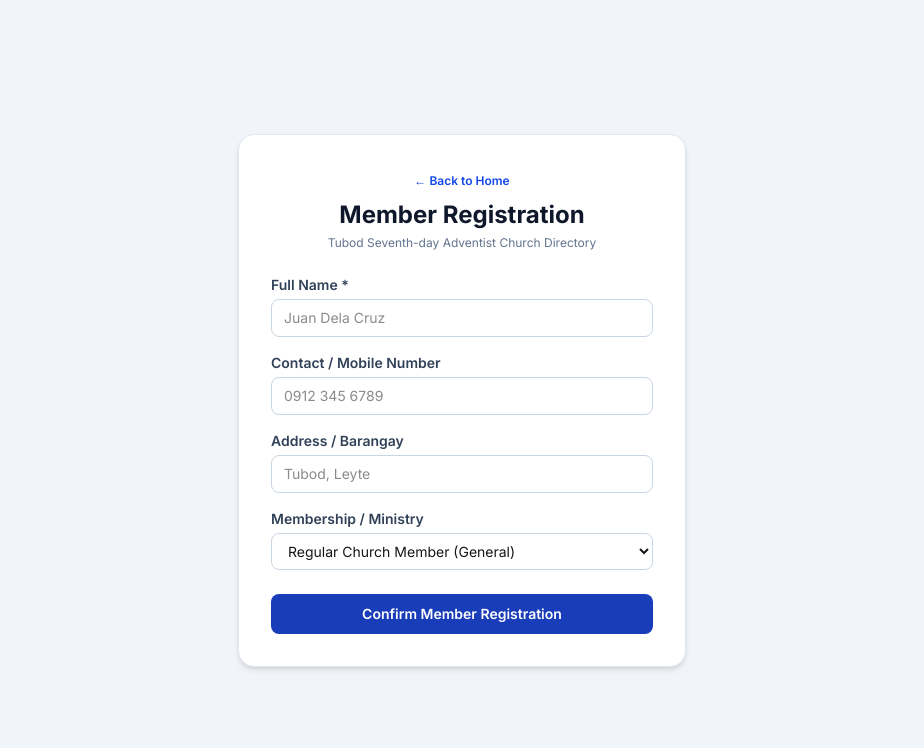
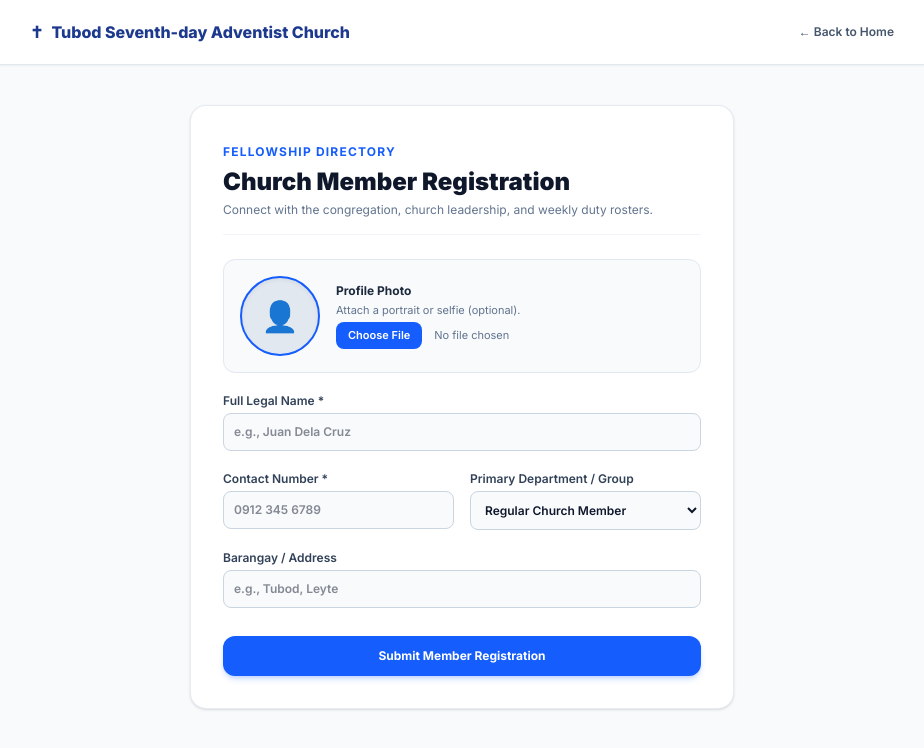
Before and after one commit to mvcashbel-art/church-website, a Next.js app: page /register in a window 1280 px wide. Shown: the top 748 px of the page, without its empty margins (178-1102 px from the left). Built offline with nearby package versions, Linux system fonts and the light colour scheme.

Commit message:
Update page.tsx

```diff
--- a/app/register/page.tsx
+++ b/app/register/page.tsx
@@ -1,129 +1,242 @@
 "use client";
 
-import { useState } from "react";
+import { useState, ChangeEvent } from "react";
 import Link from "next/link";
 
+interface Member {
+  id: number;
+  fullName: string;
+  phone: string;
+  address: string;
+  registeredAt: string;
+  department?: string;
+  photoUrl?: string;
+}
+
 export default function RegisterPage() {
-  const [formData, setFormData] = useState({
-    fullName: "",
-    phone: "",
-    address: "",
-    department: "Regular Church Member",
-  });
+  const [fullName, setFullName] = useState("");
+  const [phone, setPhone] = useState("");
+  const [address, setAddress] = useState("");
+  const [department, setDepartment] = useState("Regular Church Member");
+  const [photoPreview, setPhotoPreview] = useState<string>("");
+  const [submitted, setSubmitted] = useState(false);
 
-  const [submitted, setSubmitted] = useState(false);
+  // Resize and compress photo so it easily fits localStorage
+  const handlePhotoSelect = (e: ChangeEvent<HTMLInputElement>) => {
+    const file = e.target.files?.[0];
+    if (!file) return;
+
+    const reader = new FileReader();
+    reader.onload = (event) => {
+      const img = new Image();
+      img.onload = () => {
+        const canvas = document.createElement("canvas");
+        const MAX_SIZE = 250;
+        let width = img.width;
+        let height = img.height;
+
+        if (width > height) {
+          if (width > MAX_SIZE) {
+            height = Math.round((height * MAX_SIZE) / width);
+            width = MAX_SIZE;
+          }
+        } else {
+          if (height > MAX_SIZE) {
+            width = Math.round((width * MAX_SIZE) / height);
+            height = MAX_SIZE;
+          }
+        }
+
+        canvas.width = width;
+        canvas.height = height;
+        const ctx = canvas.getContext("2d");
+        if (ctx) {
+          ctx.drawImage(img, 0, 0, width, height);
+          const compressed = canvas.toDataURL("image/jpeg", 0.7);
+          setPhotoPreview(compressed);
+        }
+      };
+      img.src = event.target?.result as string;
+    };
+    reader.readAsDataURL(file);
+  };
 
   const handleSubmit = (e: React.FormEvent) => {
     e.preventDefault();
-    if (!formData.fullName.trim()) return;
+    if (!fullName.trim() || !phone.trim()) return;
 
-    const newMember = {
+    const newMember: Member = {
       id: Date.now(),
-      fullName: formData.fullName,
-      phone: formData.phone || "N/A",
-      address: formData.address || "Tubod",
-      department: formData.department,
-      registeredAt: new Date().toLocaleDateString(),
+      fullName: fullName.trim(),
+      phone: phone.trim(),
+      address: address.trim(),
+      registeredAt: new Date().toLocaleDateString("en-US", {
+        month: "short",
+        day: "numeric",
+        year: "numeric",
+      }),
+      department,
+      photoUrl: photoPreview || "",
     };
 
-    const existing = JSON.parse(localStorage.getItem("church_members") || "[]");
-    localStorage.setItem("church_members", JSON.stringify([newMember, ...existing]));
+    const saved = localStorage.getItem("church_members");
+    const members: Member[] = saved ? JSON.parse(saved) : [];
+    members.unshift(newMember);
+    localStorage.setItem("church_members", JSON.stringify(members));
+
     setSubmitted(true);
   };
 
   return (
-    <div className="min-h-screen bg-slate-100 flex flex-col justify-center items-center p-4">
-      <div className="max-w-md w-full bg-white rounded-2xl shadow-md p-8 border border-slate-200">
-        <div className="text-center mb-6">
-          <Link href="/" className="text-xs font-semibold text-blue-700 hover:underline">
+    <div className="min-h-screen bg-slate-50 text-slate-900 pb-20 selection:bg-blue-100">
+      <header className="bg-white border-b border-slate-200 sticky top-0 z-30 shadow-xs">
+        <div className="max-w-4xl mx-auto px-4 h-16 flex items-center justify-between">
+          <Link href="/" className="font-extrabold text-blue-900 text-sm sm:text-base flex items-center gap-2">
+            <span>✝</span> Tubod Seventh-day Adventist Church
+          </Link>
+          <Link href="/" className="text-xs font-semibold text-slate-600 hover:text-blue-700 transition-colors">
             &larr; Back to Home
           </Link>
-          <h1 className="text-2xl font-bold text-slate-900 mt-2">Member Registration</h1>
+        </div>
+      </header>
+
+      <main className="max-w-xl mx-auto px-4 pt-10">
+        <div className="bg-white border border-slate-200/80 rounded-2xl p-6 sm:p-8 shadow-sm">
+          {submitted ? (
+            <div className="text-center py-8 space-y-4">
+              <div className="w-16 h-16 bg-emerald-100 text-emerald-700 rounded-full flex items-center justify-center mx-auto text-3xl">
+                ✓
+              </div>
+              <h2 className="text-2xl font-black text-slate-900">Registration Complete!</h2>
+              <p className="text-sm text-slate-600 max-w-sm mx-auto">
+                Thank you, <strong>{fullName}</strong>. Your membership profile has been saved to the church fellowship directory.
+              </p>
+              <div className="pt-4 flex justify-center gap-3">
+                <Link
+                  href="/"
+                  className="bg-blue-600 hover:bg-blue-700 text-white text-xs font-semibold px-5 py-2.5 rounded-xl transition"
+                >
+                  Return to Home
+                </Link>
+                <button
+                  onClick={() => {
+                    setSubmitted(false);
+                    setFullName("");
+                    setPhone("");
+                    setAddress("");
+                    setPhotoPreview("");
+                  }}
+                  className="text-xs font-semibold text-slate-600 hover:text-slate-900 px-4 py-2"
+                >
+                  Register Another Member
+                </button>
+              </div>
+            </div>
+          ) : (
+            <>
+              <div className="mb-6 border-b pb-4 border-slate-100">
+                <span className="text-xs font-bold text-blue-600 uppercase tracking-widest">
+                  Fellowship Directory
+                </span>
+                <h1 className="text-2xl font-black text-slate-900 mt-1">Church Member Registration</h1>
                 <p className="text-xs text-slate-500 mt-1">
-            Tubod Seventh-day Adventist Church Directory
+                  Connect with the congregation, church leadership, and weekly duty rosters.
                 </p>
               </div>
 
-        {submitted ? (
-          <div className="bg-emerald-50 border border-emerald-200 text-emerald-800 rounded-xl p-5 text-center text-sm space-y-3">
-            <div className="text-3xl">🎉</div>
-            <p className="font-bold text-base">Welcome to the Church Family!</p>
-            <p>
-              Thank you, <strong>{formData.fullName}</strong>. You are registered as <strong>{formData.department}</strong>.
-            </p>
-            <Link
-              href="/"
-              className="inline-block mt-2 text-xs bg-emerald-700 hover:bg-emerald-800 text-white font-semibold px-5 py-2.5 rounded-lg transition-colors"
-            >
-              Return to Website
-            </Link>
+              <form onSubmit={handleSubmit} className="space-y-5 text-xs">
+                {/* PHOTO UPLOAD & PREVIEW */}
+                <div className="flex flex-col sm:flex-row items-center gap-4 bg-slate-50 p-4 rounded-xl border border-slate-200">
+                  <div className="w-20 h-20 rounded-full bg-slate-200 border-2 border-blue-600 overflow-hidden flex items-center justify-center shrink-0 shadow-inner">
+                    {photoPreview ? (
+                      <img src={photoPreview} alt="Preview" className="w-full h-full object-cover" />
+                    ) : (
+                      <span className="text-3xl text-slate-400">👤</span>
+                    )}
                   </div>
-        ) : (
-          <form onSubmit={handleSubmit} className="space-y-4 text-sm">
+                  <div className="space-y-1 text-center sm:text-left flex-1">
+                    <label className="block font-bold text-slate-800">Profile Photo</label>
+                    <p className="text-[11px] text-slate-500">Attach a portrait or selfie (optional).</p>
+                    <input
+                      type="file"
+                      accept="image/*"
+                      onChange={handlePhotoSelect}
+                      className="text-[11px] text-slate-500 file:mr-3 file:py-1.5 file:px-3 file:rounded-lg file:border-0 file:text-[11px] file:font-semibold file:bg-blue-600 file:text-white hover:file:bg-blue-700 cursor-pointer"
+                    />
+                  </div>
+                </div>
+
                 <div>
-              <label className="block text-slate-700 font-semibold mb-1">Full Name *</label>
+                  <label className="block font-semibold text-slate-700 mb-1">Full Legal Name *</label>
                   <input
                     type="text"
                     required
-                placeholder="Juan Dela Cruz"
-                className="w-full px-3 py-2 border border-slate-300 rounded-lg focus:outline-none focus:ring-2 focus:ring-blue-600"
-                value={formData.fullName}
-                onChange={(e) => setFormData({ ...formData, fullName: e.target.value })}
+                    placeholder="e.g., Juan Dela Cruz"
+                    value={fullName}
+                    onChange={(e) => setFullName(e.target.value)}
+                    className="w-full bg-slate-50 border border-slate-300 rounded-lg p-2.5 text-xs font-semibold text-slate-900 focus:bg-white focus:ring-2 focus:ring-blue-600 outline-none"
+                  />
+                </div>
+
+                <div className="grid sm:grid-cols-2 gap-4">
+                  <div>
+                    <label className="block font-semibold text-slate-700 mb-1">Contact Number *</label>
+                    <input
+                      type="tel"
+                      required
+                      placeholder="0912 345 6789"
+                      value={phone}
+                      onChange={(e) => setPhone(e.target.value)}
+                      className="w-full bg-slate-50 border border-slate-300 rounded-lg p-2.5 text-xs font-semibold text-slate-900 focus:bg-white focus:ring-2 focus:ring-blue-600 outline-none"
                     />
                   </div>
 
                   <div>
-              <label className="block text-slate-700 font-semibold mb-1">Contact / Mobile Number</label>
+                    <label className="block font-semibold text-slate-700 mb-1">Primary Department / Group</label>
+                    <select
+                      value={department}
+                      onChange={(e) => setDepartment(e.target.value)}
+                      className="w-full bg-slate-50 border border-slate-300 rounded-lg p-2.5 text-xs font-semibold text-slate-900 focus:bg-white focus:ring-2 focus:ring-blue-600 outline-none"
+                    >
+                      <option>Regular Church Member</option>
+                      <option>Visitor / Guest</option>
+                      <option>Youth (AY / Adventist Youth)</option>
+                      <option>Sabbath School</option>
+                      <option>Personal Ministries</option>
+                      <option>Deacon / Deaconess</option>
+                      <option>Adventurers / Pathfinders</option>
+                      <option>Music & Choir</option>
+                      <option>Health Ministries</option>
+                      <option>Communications & Media</option>
+                      <option>Church Elder / Board</option>
+                    </select>
+                  </div>
+                </div>
+
+                <div>
+                  <label className="block font-semibold text-slate-700 mb-1">Barangay / Address</label>
                   <input
-                type="tel"
-                placeholder="0912 345 6789"
-                className="w-full px-3 py-2 border border-slate-300 rounded-lg focus:outline-none focus:ring-2 focus:ring-blue-600"
-                value={formData.phone}
-                onChange={(e) => setFormData({ ...formData, phone: e.target.value })}
+                    type="text"
+                    placeholder="e.g., Tubod, Leyte"
+                    value={address}
+                    onChange={(e) => setAddress(e.target.value)}
+                    className="w-full bg-slate-50 border border-slate-300 rounded-lg p-2.5 text-xs font-semibold text-slate-900 focus:bg-white focus:ring-2 focus:ring-blue-600 outline-none"
                   />
                 </div>
 
-            <div>
-              <label className="block text-slate-700 font-semibold mb-1">Address / Barangay</label>
-              <input
-                type="text"
-                placeholder="Tubod, Leyte"
-                className="w-full px-3 py-2 border border-slate-300 rounded-lg focus:outline-none focus:ring-2 focus:ring-blue-600"
-                value={formData.address}
-                onChange={(e) => setFormData({ ...formData, address: e.target.value })}
-              />
-            </div>
-
-            <div>
-              <label className="block text-slate-700 font-semibold mb-1">Membership / Ministry</label>
-              <select
-                className="w-full px-3 py-2 border border-slate-300 rounded-lg focus:outline-none focus:ring-2 focus:ring-blue-600 bg-white"
-                value={formData.department}
-                onChange={(e) => setFormData({ ...formData, department: e.target.value })}
-              >
-                <option value="Regular Church Member">Regular Church Member (General)</option>
-                <option value="Visitor / Guest">Visitor / Guest</option>
-                <option value="Youth (AY / Adventist Youth)">Youth (AY / Adventist Youth)</option>
-                <option value="Sabbath School">Sabbath School</option>
-                <option value="Personal Ministries">Personal Ministries</option>
-                <option value="Deacon / Deaconess">Deacon / Deaconess</option>
-                <option value="Adventurers / Pathfinders">Adventurers / Pathfinders</option>
-                <option value="Music & Choir">Music & Choir</option>
-                <option value="Health Ministries">Health Ministries</option>
-                <option value="Communications & Media">Communications & Media</option>
-                <option value="Church Elder / Board">Church Elder / Board</option>
-              </select>
-            </div>
-
+                <div className="pt-2">
                   <button
                     type="submit"
-              className="w-full bg-blue-800 hover:bg-blue-900 text-white font-semibold py-2.5 rounded-lg transition-colors mt-2"
+                    className="w-full bg-blue-600 hover:bg-blue-700 text-white font-bold py-3 rounded-xl transition shadow-md shadow-blue-600/20 active:scale-[0.99]"
                   >
-              Confirm Member Registration
+                    Submit Member Registration
                   </button>
+                </div>
               </form>
+            </>
           )}
         </div>
+      </main>
     </div>
   );
 }
```
Lines whose indentation alone changed are shown as unchanged.
